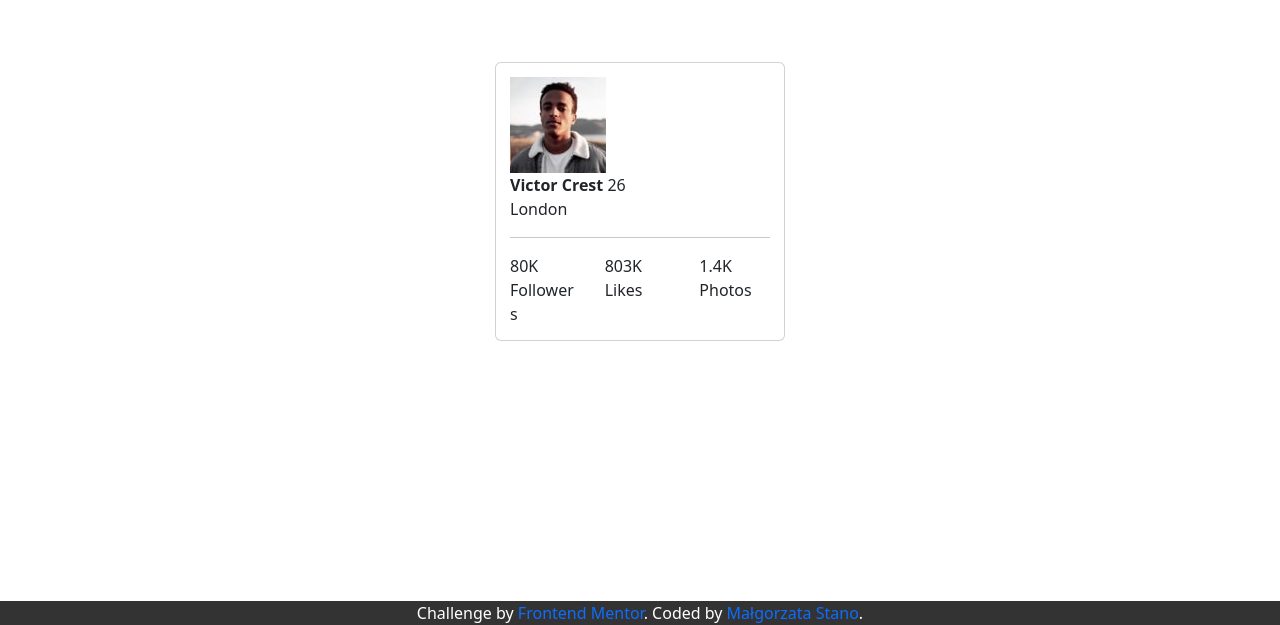
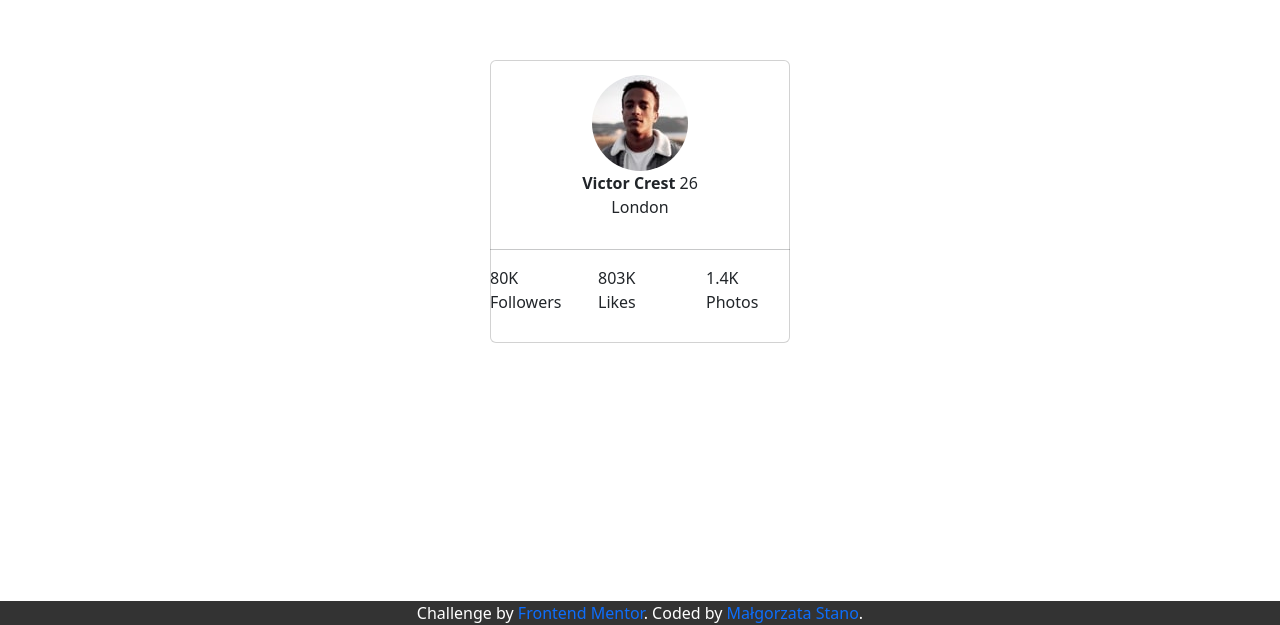
Before and after one commit to gosiast/profile-card-component-main, a plain HTML site: page index.html in a window 1280 px wide. Shown: the part 199-824 px from the top of the page. Drawn offline with nearby package versions, Linux system fonts and the light colour scheme.

Commit message:
added hr and border radius to the profile photo

```diff
--- a/index.html
+++ b/index.html
@@ -30,13 +30,14 @@
 
           </div>
           <div class="profile-image">
-            <img src="/images/image-victor.jpg" alt="profile-picture-victor" />
+            <img src="/images/image-victor.jpg" alt="profile-picture-victor" class="profile-picture-victor"/>
           </div>
           <div class="class profile-body">
             <span class="profile-name">Victor Crest</span>
             <span class="profile-age">26</div>
             <div class="profile-location">London</div>
-            <hr />
+            <div class="container-statistics">
+              <hr/>
             <div class="container-statistic-numbers">
               <div class="row">
                 <div class="col-4">80K</div>
@@ -50,6 +51,7 @@
                 <div class="col-4">Likes</div>
                 <div class="col-4">Photos</div>
               </div>
+            </div>
             </div>
           </div>
         </div>
--- a/src/styles.css
+++ b/src/styles.css
@@ -13,10 +13,19 @@ body {
 
 .card {
   display: inline-block;
-  width: 290px;
+  align-items: center;
+  width: 300px;
   padding: 14px;
 }
 
+.container-statistics {
+  width: 300px;
+  margin: 14px;
+}
+
+.profile-picture-victor {
+  border-radius: 50%;
+}
 .profile-name {
   font-weight: 700;
 }
```
